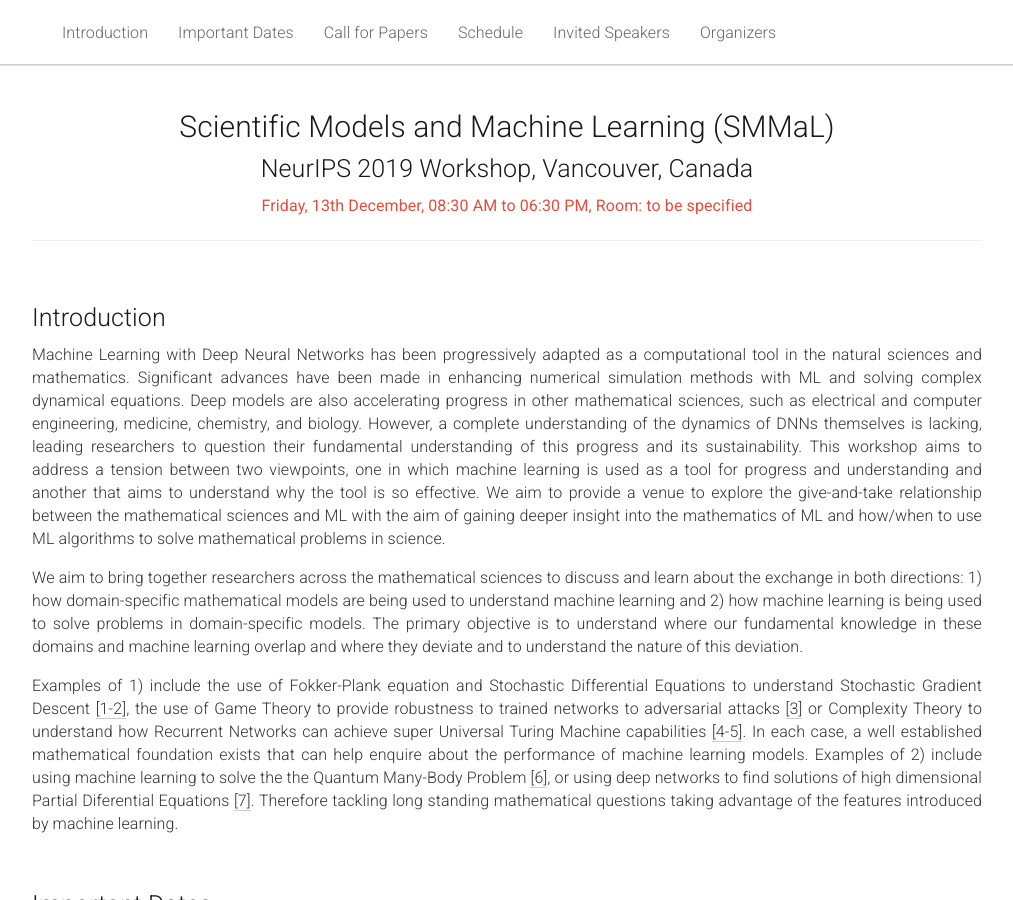
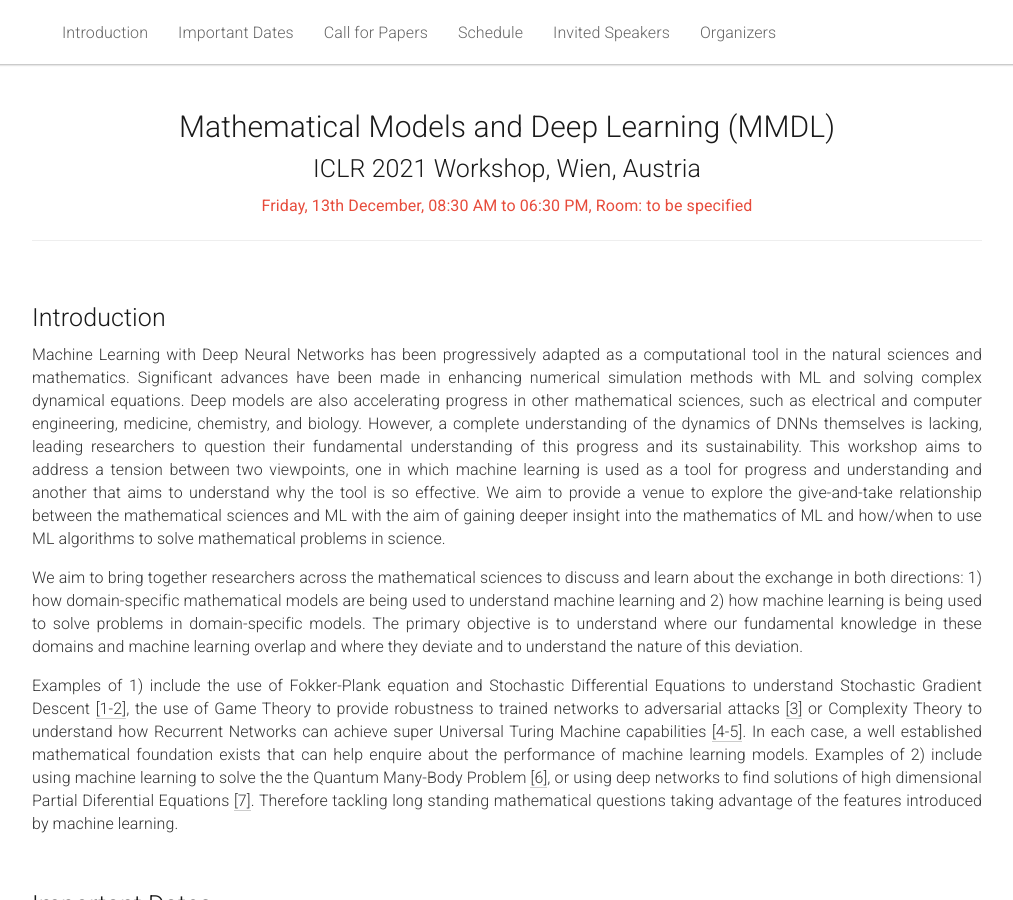
Before and after one commit to iclr2021mmdl/iclr2021mmdl.github.io, a Jekyll site: the page built from _pages/home.md, in a window 1280 px wide and 900 px high. Shown: the whole window, without its empty margins (133-1146 px from the left). Built offline with Jekyll 4.4.1, drawn with Linux system fonts in a browser that asks for light colours.

Commit message:
Update home.md

```diff
--- a/_pages/home.md
+++ b/_pages/home.md
@@ -1,7 +1,7 @@
 ---
 layout: project
-urltitle:  "Scientific Models and Machine Learning (SMMaL)"
-title: "Scientific Models and Machine Learning (SMMaL)"
+urltitle:  "Mathematical Models and Deep Learning (MMDL)"
+title: "Mathematical Models and Deep Learning (MMDL)"
 categories: nips, neurips, vancouver, canada, workshop, mathematics, machine learning, smal, 2019, neurips19
 permalink: /
 <!-- favicon: /static/img/embodiedqa/favicon.png -->
@@ -13,8 +13,8 @@ acknowledgements: ""
 <br>
 <div class="row">
   <div class="col-xs-12">
-    <center><h1>Scientific Models and Machine Learning (SMMaL)</h1></center>
-    <center><h2>NeurIPS 2019 Workshop, Vancouver, Canada</h2></center>
+    <center><h1>Mathematical Models and Deep Learning (MMDL)</h1></center>
+    <center><h2>ICLR 2021 Workshop, Wien, Austria</h2></center>
     <center><span style="color:#e74c3c;font-weight:400;">
       Friday, 13th December, 08:30 AM to 06:30 PM,
       Room: to be specified
```
